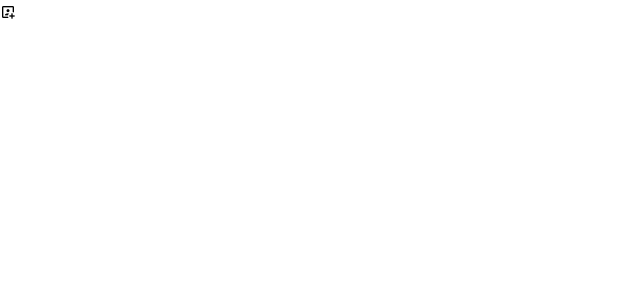
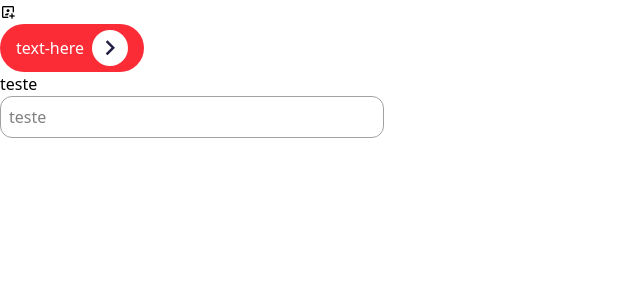
Before and after one commit to TCC-dos-guri/Comesc_Frontend, a Vue app: page / in a window 1280 px wide. Shown: the top 300 px of the page, without its empty margins (0-640 px from the left). Built offline with nearby package versions, Linux system fonts and the light colour scheme.

Commit message:
FEAT: create input global component #15

```diff
--- /dev/null
+++ b/src/components/global/GlobalInput.vue
@@ -0,0 +1,24 @@
+<script setup>
+    defineProps({
+        placeholder: {
+            type: String,
+            default: ''
+        },
+        label: {
+            type: String,
+            default: ''
+        },
+        class_input: {
+            type: String,
+            default: ''
+        }
+    })
+
+    const model = defineModel('value')
+</script>
+<template>
+    <div class="flex flex-col ga-2">
+        <label for="input" v-if="label">{{ label }}</label>
+        <input type="text" :placeholder="placeholder" :class="class_input" v-model="model">
+    </div>
+</template>
--- /dev/null
+++ b/src/components/index.js
@@ -0,0 +1,6 @@
+import GlobalButton from "./global/GlobalButton.vue";
+import GlobalInput from "./global/GlobalInput.vue";
+export {
+    GlobalButton,
+    GlobalInput
+}
--- a/src/views/HomeView.vue
+++ b/src/views/HomeView.vue
@@ -1,7 +1,8 @@
 <script setup>
-import GlobalButton from '@/components/GlobalButton.vue'
+import {GlobalButton, GlobalInput} from '@/components/index'
 </script>
 
 <template>
-
+    <GlobalButton/>
+    <GlobalInput class_input="border ps-2 border-neutral-400 rounded-xl w-96 outline-0 p-2" placeholder="teste" label="teste"/>
 </template>
```
Also changed, not shown: src/components/global/GlobalButton.vue (renamed from src/components/GlobalButton.vue).
